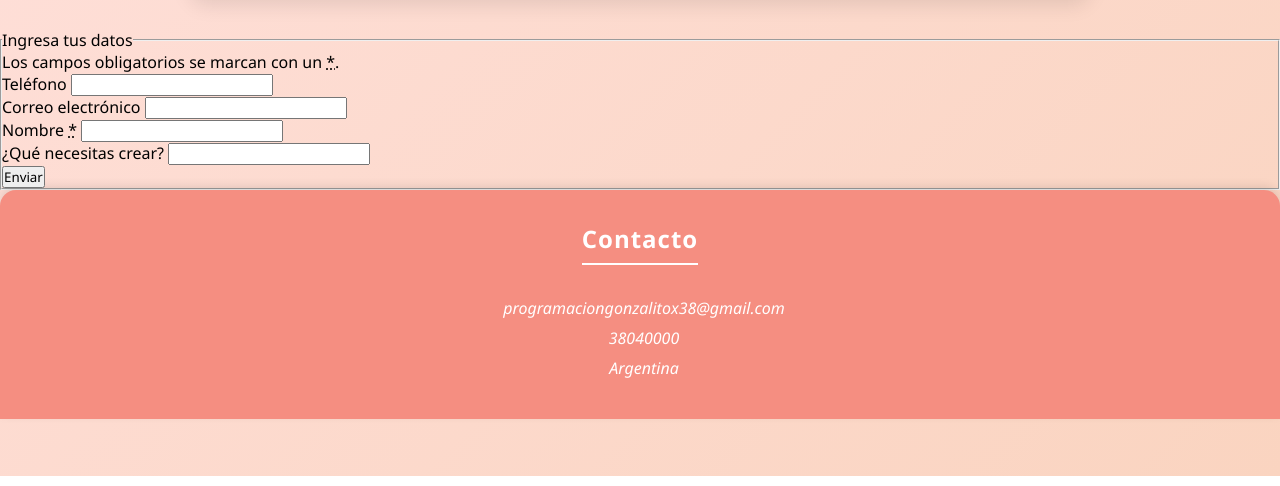
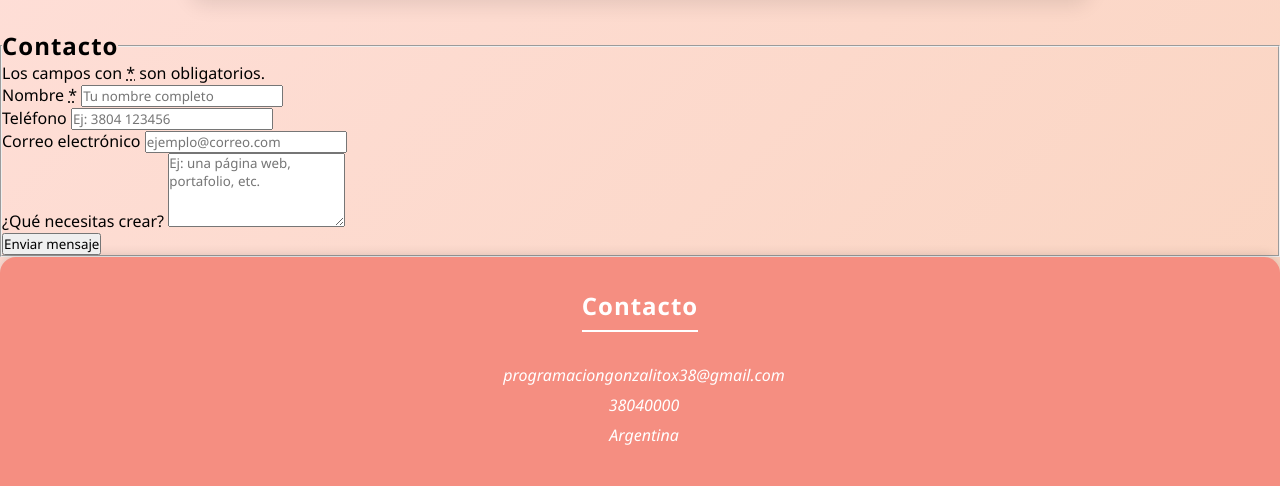
Before and after one commit to esbreenn/about-me, a plain HTML site: page contactame.html in a window 1280 px wide. Shown: the part 356-842 px from the top of the page. Drawn offline with Linux system fonts and the light colour scheme.

Commit message:
Modificacion al formulario

```diff
--- a/contactame.html
+++ b/contactame.html
@@ -25,36 +25,37 @@
 
       </div>
 
-      <form>
+      <form class="formulario-contacto">
         <fieldset>
-          <legend>Ingresa tus datos</legend>
-          <p>Los campos obligatorios se marcan con un <abbr title="required">*</abbr>.</p>
+          <legend><h2>Contacto</h2></legend>
+          <p class="info-obligatorio">Los campos con <abbr title="obligatorio">*</abbr> son obligatorios.</p>
 
-          <p>
+          <div class="campo-form">
+            <label for="username">Nombre <abbr title="obligatorio">*</abbr></label>
+            <input id="username" type="text" name="username" required placeholder="Tu nombre completo">
+          </div>
+
+          <div class="campo-form">
             <label for="telefono">Teléfono</label>
-            <input type="number" id="telefono" name="telefono">
-          </p>
+            <input type="tel" id="telefono" name="telefono" placeholder="Ej: 3804 123456">
+          </div>
 
-          <p>
+          <div class="campo-form">
             <label for="correo">Correo electrónico</label>
-            <input type="text" id="correo" name="correo">
-          </p>
+            <input type="email" id="correo" name="correo" placeholder="ejemplo@correo.com">
+          </div>
 
-          <p>
-            <label for="username">Nombre <abbr title="required">*</abbr></label>
-            <input id="username" type="text" name="username" required>
-          </p>
+          <div class="campo-form">
+            <label for="proyecto">¿Qué necesitas crear?</label>
+            <textarea id="proyecto" name="proyecto" rows="4" placeholder="Ej: una página web, portafolio, etc."></textarea>
+          </div>
 
-          <p>
-            <label for="proyecto">¿Qué necesitas crear?</label>
-            <input type="text" id="proyecto" name="proyecto">
-          </p>
-
-          <p>
-            <button type="submit">Enviar</button>
-          </p>
+          <div class="boton-form">
+            <button type="submit">Enviar mensaje</button>
+          </div>
         </fieldset>
       </form>
+
 
       <footer class="footer">
         <div class="contact-me">
```
